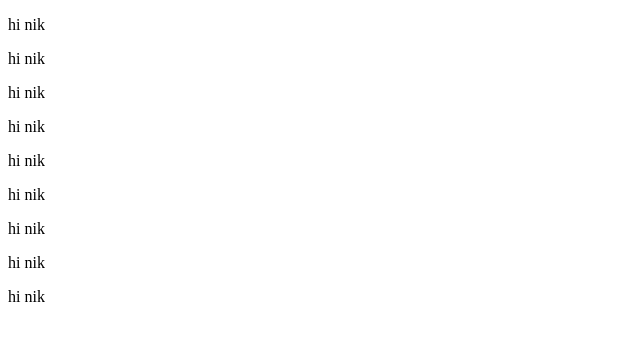
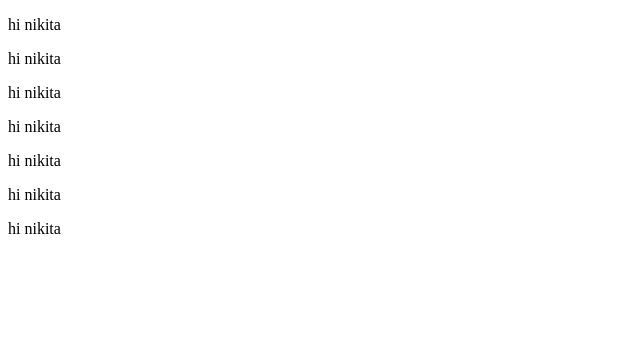
Before and after one commit to Mykyta-Lystopad/Best-To-Do, an Angular app: page / in a window 1280 px wide. Shown: the top 340 px of the page, without its empty margins (0-640 px from the left). Built offline with nearby package versions, Linux system fonts and the light colour scheme.

Commit message:
first empty commit2

```diff
--- a/src/app/app.component.html
+++ b/src/app/app.component.html
@@ -1,9 +1,7 @@
-<p>hi nik</p>
-<p>hi nik</p>
-<p>hi nik</p>
-<p>hi nik</p>
-<p>hi nik</p>
-<p>hi nik</p>
-<p>hi nik</p>
-<p>hi nik</p>
-<p>hi nik</p>
+<p>hi nikita</p>
+<p>hi nikita</p>
+<p>hi nikita</p>
+<p>hi nikita</p>
+<p>hi nikita</p>
+<p>hi nikita</p>
+<p>hi nikita</p>
```
